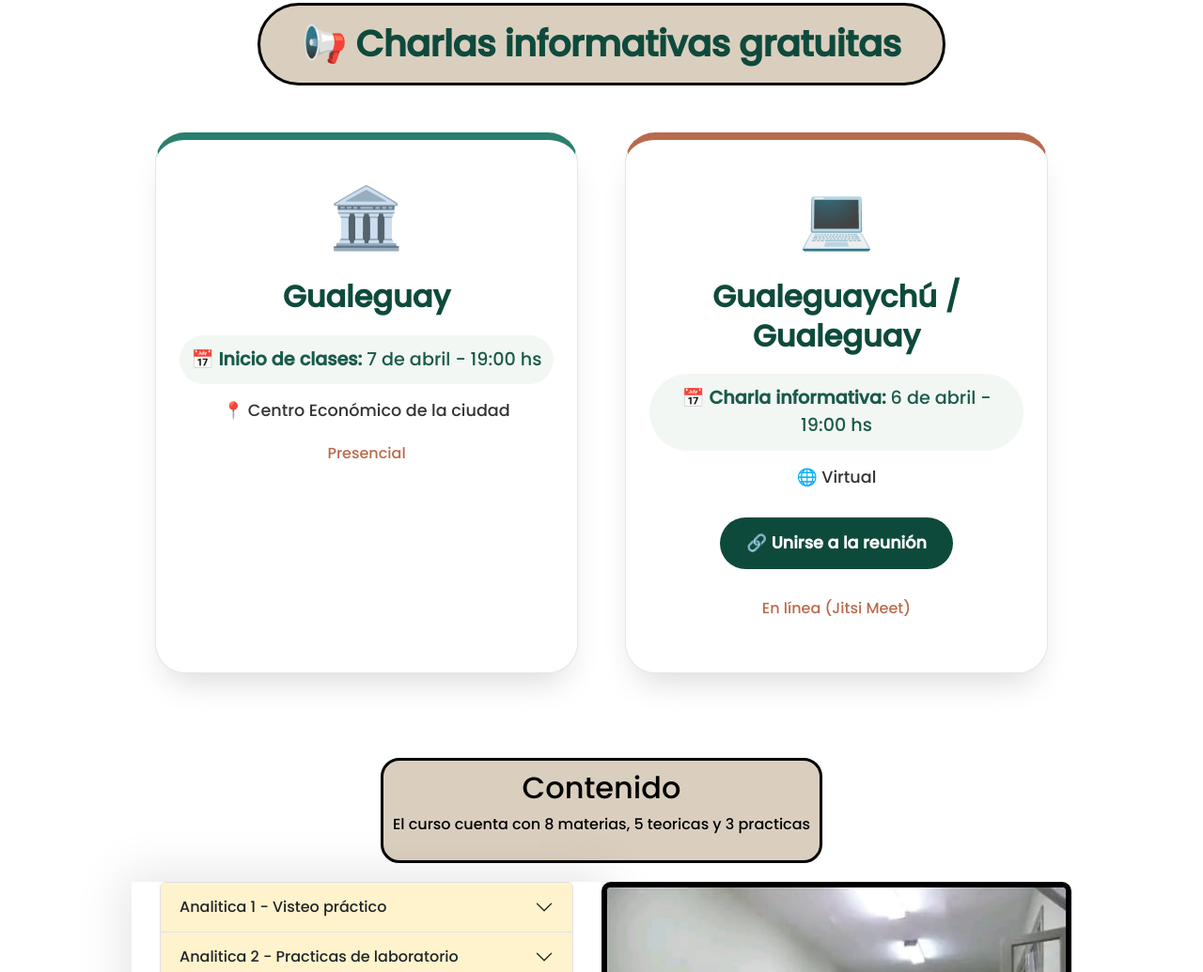
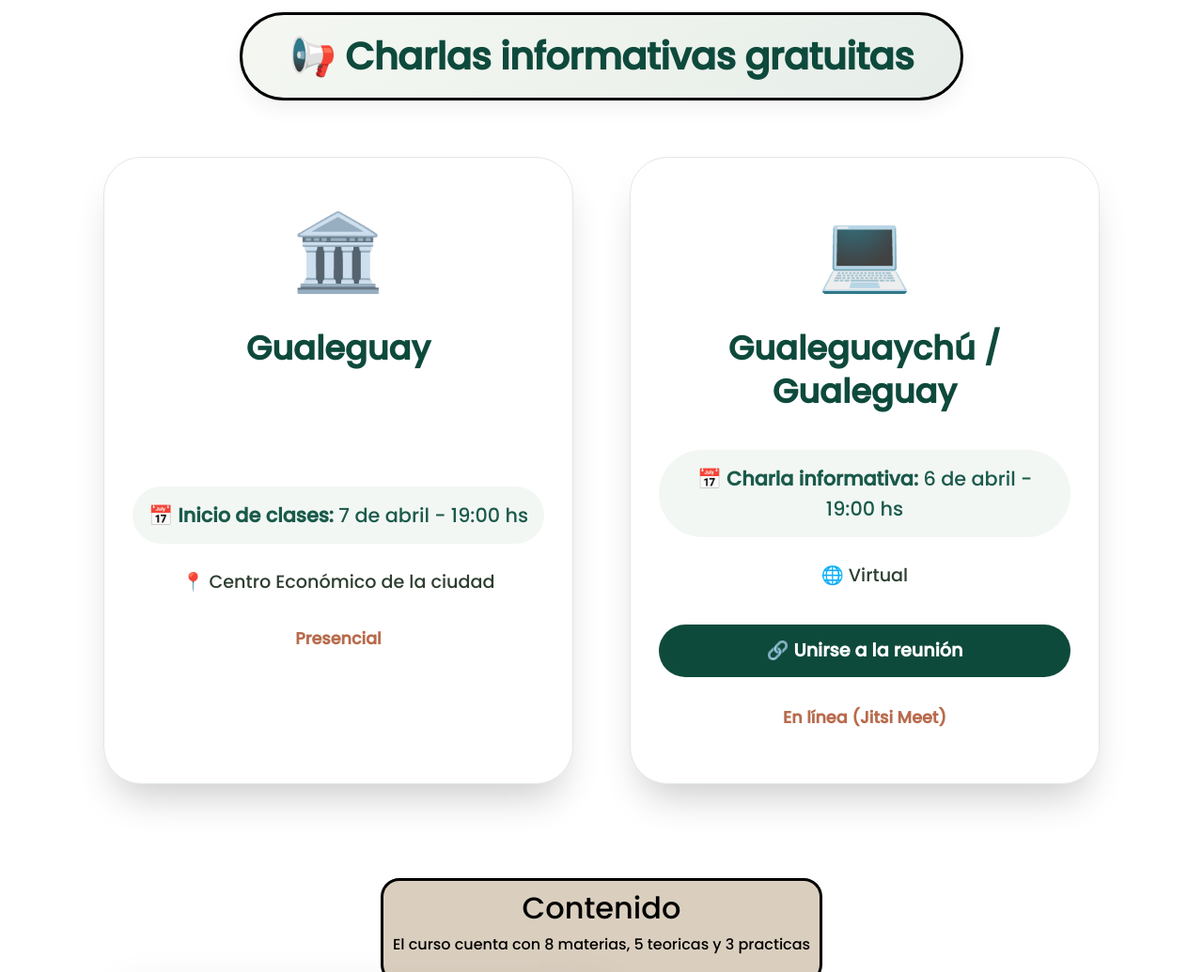
Before and after one commit to JuanJoseLopezArias/PeritosSurER, a website: page pages/cursoPeritos.html in a window 1280 px wide. Shown: the part 1230-2265 px from the top of the page at 94% size. Drawn offline with nearby package versions, Linux system fonts and the light colour scheme.

Commit message:
Modificaciones CSS - Curso peritos

```diff
--- a/pages/cursoPeritos.html
+++ b/pages/cursoPeritos.html
@@ -182,24 +182,28 @@
 
   <div class="charlas-grid">
     <!-- Tarjeta Gualeguay (Presencial) -->
-    <div class="charla-card charla-card--presencial">
+    <div class="charla-card">
       <div class="charla-icono">🏛️</div>
       <h3 class="charla-ciudad">Gualeguay</h3>
+      <div class="charla-contenido">
         <p class="charla-destacado">📅 <strong>Inicio de clases:</strong> 7 de abril - 19:00 hs</p>
         <p class="charla-lugar">📍 Centro Económico de la ciudad</p>
         <p class="charla-modalidad">Presencial</p>
       </div>
+    </div>
 
     <!-- Tarjeta Gualeguaychú (Virtual) -->
-    <div class="charla-card charla-card--virtual">
+    <div class="charla-card">
       <div class="charla-icono">💻</div>
       <h3 class="charla-ciudad">Gualeguaychú / Gualeguay</h3>
+      <div class="charla-contenido">
         <p class="charla-destacado">📅 <strong>Charla informativa:</strong> 6 de abril - 19:00 hs</p>
         <p class="charla-lugar">🌐 Virtual</p>
         <a href="https://meet.jit.si/MarginalTShirtsCrashAnxiously" target="_blank" class="charla-link">
           🔗 Unirse a la reunión
         </a>
         <p class="charla-modalidad">En línea (Jitsi Meet)</p>
+      </div>
     </div>
   </div>
 </div>
--- a/scss/components/_maincursos.scss
+++ b/scss/components/_maincursos.scss
@@ -182,20 +182,21 @@
 // Charlas informativas - diseño amplio y destacado
 .charlas-container {
   width: 100%;
-  margin: 70px 0;
+  margin: 80px 0;
   text-align: center;
 
-  // Título principal con caja
+  // Título principal (más grande y llamativo)
   .charlas-titulo-box {
     @extend %caja-contenido-1;
     display: inline-block;
-    margin-bottom: 50px;
-    padding: 18px 45px;
-    background-color: nth($coloresMadera, 2);
-    border-radius: 60px; // más redondeado
+    margin-bottom: 60px;
+    padding: 20px 50px;
+    background: linear-gradient(135deg, #f5f8f2, #e6ede8);
+    border-radius: 80px;
+    box-shadow: 0 10px 20px rgba(0,0,0,0.05);
 
     .charlas-titulo {
-      font-size: 2.4rem;
+      font-size: 2.5rem;
       margin: 0;
       color: #0e4a3c;
       font-weight: 700;
@@ -207,110 +208,112 @@
     display: flex;
     flex-wrap: wrap;
     justify-content: center;
-    gap: 50px;
-    padding: 0 20px;
+    gap: 60px;
+    padding: 0 30px;
   }
 
   .charla-card {
-    flex: 1 1 380px; // más ancho, flexible
-    max-width: 450px;
+    flex: 1 1 420px;          // más ancho
+    max-width: 500px;
     background: white;
-    border-radius: 32px;
-    padding: 35px 25px 40px;
-    box-shadow: 0 20px 35px -12px rgba(0, 0, 0, 0.15);
-    transition:
-      transform 0.3s,
-      box-shadow 0.3s;
+    border-radius: 40px;
+    padding: 40px 30px;
+    box-shadow: 0 25px 40px -12px rgba(0,0,0,0.2);
+    transition: transform 0.3s, box-shadow 0.3s;
     text-align: center;
-    border: 1px solid #e0e8e5;
+    border: 1px solid #e2e8e4;
+    display: flex;
+    flex-direction: column;
+    justify-content: space-between; // distribuye el espacio verticalmente
+    min-height: 520px;              // altura mínima para que ambas sean iguales
 
     &:hover {
       transform: translateY(-12px);
-      box-shadow: 0 30px 45px -15px rgba(0, 0, 0, 0.2);
+      box-shadow: 0 35px 50px -18px rgba(0,0,0,0.25);
     }
 
-    // Icono grande
     .charla-icono {
-      font-size: 4rem;
-      margin-bottom: 15px;
+      font-size: 5rem;
+      margin-bottom: 20px;
     }
 
     .charla-ciudad {
-      font-size: 2rem;
-      font-weight: 700;
+      font-size: 2.2rem;
+      font-weight: 800;
       color: #0e4a3c;
-      margin: 0 0 20px 0;
+      margin: 0 0 25px 0;
       line-height: 1.3;
       word-break: break-word;
       hyphens: auto;
     }
 
+    .charla-contenido {
+      flex: 1;
+      display: flex;
+      flex-direction: column;
+      justify-content: center;   // centra verticalmente el contenido
+    }
+
     .charla-destacado {
-      font-size: 1.2rem;
+      font-size: 1.3rem;
       background: #f2f7f4;
-      padding: 12px;
-      border-radius: 50px;
+      padding: 15px;
+      border-radius: 60px;
       margin: 15px 0;
       color: #1a5a4a;
+      font-weight: 500;
     }
 
     .charla-lugar {
-      font-size: 1.1rem;
-      margin: 10px 0;
-      color: #333;
+      font-size: 1.2rem;
+      margin: 12px 0;
+      color: #2c3e2f;
     }
 
     .charla-modalidad {
-      font-size: 1rem;
-      font-weight: 500;
+      font-size: 1.1rem;
+      font-weight: 600;
       color: #b86b4c;
       margin-top: 20px;
     }
 
-    // Botón para reunión virtual
     .charla-link {
       display: inline-block;
       background-color: #0e4a3c;
       color: white;
-      padding: 14px 28px;
+      padding: 14px 30px;
       border-radius: 60px;
       text-decoration: none;
-      font-weight: 600;
-      font-size: 1.1rem;
-      margin: 20px 0 10px;
-      transition:
-        background 0.3s,
-        transform 0.2s;
+      font-weight: 700;
+      font-size: 1.2rem;
+      margin: 25px 0 10px;
+      transition: background 0.3s, transform 0.2s;
 
       &:hover {
         background-color: #1a6a55;
-        transform: scale(1.02);
+        transform: scale(1.03);
         text-decoration: none;
         color: white;
       }
     }
   }
-
-  // Variantes sutiles por tipo (opcional)
-  .charla-card--presencial {
-    border-top: 8px solid #2a7f6e;
-  }
-  .charla-card--virtual {
-    border-top: 8px solid #b86b4c;
-  }
 }
 
 // Responsive
-@media (max-width: 900px) {
+@media (max-width: 1000px) {
   .charlas-container {
     .charlas-titulo-box .charlas-titulo {
       font-size: 2rem;
     }
     .charla-card {
-      flex: 1 1 320px;
-      padding: 25px 20px;
+      flex: 1 1 380px;
+      min-height: 480px;
+      padding: 30px 20px;
       .charla-ciudad {
-        font-size: 1.8rem;
+        font-size: 1.9rem;
+      }
+      .charla-destacado {
+        font-size: 1.1rem;
       }
     }
   }
@@ -318,7 +321,7 @@
 
 @media (max-width: 700px) {
   .charlas-container {
-    margin: 40px 0;
+    margin: 50px 0;
     .charlas-titulo-box {
       padding: 12px 25px;
       .charlas-titulo {
@@ -328,12 +331,11 @@
     .charla-card {
       flex: 1 1 100%;
       max-width: 400px;
-      .charla-destacado {
+      min-height: auto;
+      padding: 30px 20px;
+      .charla-link {
         font-size: 1rem;
-      }
-      .charla-link {
         padding: 12px 20px;
-        font-size: 1rem;
       }
     }
   }
```
Also changed, not shown: css/styles.css, 1 other file. Lines whose indentation alone changed are shown as unchanged.
